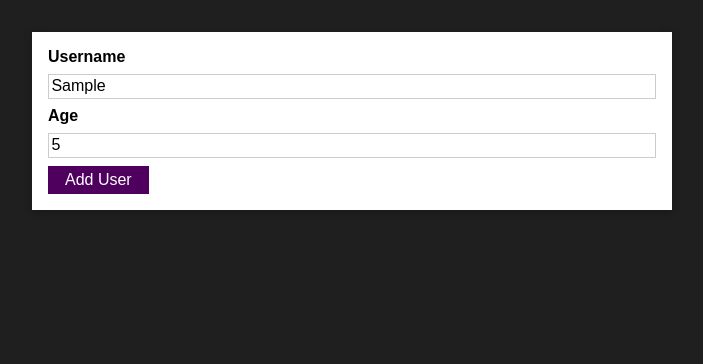
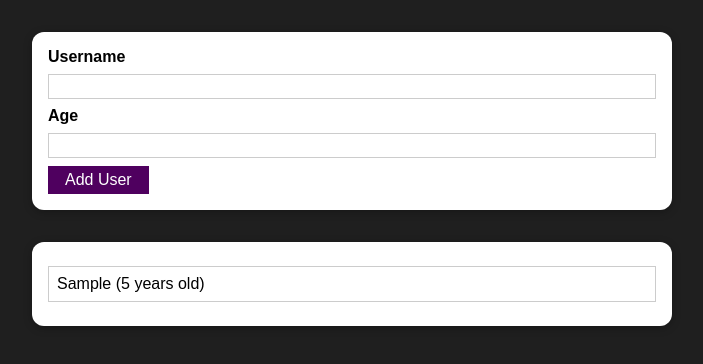
Before and after one commit to padepokanpenguin/todolist-course, a React (Create React App) app: page / in a window 1280 px wide. Both pictures are taken after typing "Sample", "5" into the empty fields and a click on the button "Add User". Shown: the top 364 px of the page, without its empty margins (288-991 px from the left). Built offline with nearby package versions, Linux system fonts and the light colour scheme.

Commit message:
adding userlist component

```diff
--- a/src/App.js
+++ b/src/App.js
@@ -1,10 +1,20 @@
-import React from 'react';
+import React, {useState} from 'react';
 import AddUser from './components/Users/AddUser';
+import UserList from './components/Users/UserList';
 
 function App() {
+  const [userList, setUserList] = useState([])
+
+  const addUserListHandler = (userName, userAge) => {
+    setUserList((prevList) => {
+      return [...prevList, {name: userName, age: userAge, id: Math.random().toString()}]
+    })
+  }
+
   return (
     <div>
-      <AddUser />
+      <AddUser onAddUser={addUserListHandler} />
+      <UserList users={userList} />
     </div>
   );
 }
--- a/src/components/UI/Card.module.css
+++ b/src/components/UI/Card.module.css
@@ -1,4 +1,5 @@
 .Card {
   background-color: white;
   box-shadow: 0 2px 8px rgba(0, 0, 0, .26);
+  border-radius: 12px;
 }
--- a/src/components/Users/AddUser.jsx
+++ b/src/components/Users/AddUser.jsx
@@ -1,21 +1,41 @@
-import React from 'react';
+import React, { useState } from 'react';
 import Card from '../UI/Card';
 import Button from '../UI/Button';
 import classes from './AddUser.module.css';
 
 const AddUser = props => {
+  const [enteredUsername, setEnteredUsername] = useState('');
+  const [enteredAge, setEnteredAge] = useState('')
 
   const addUserHandler = (event) => {
     event.preventDefault();
+    if (enteredUsername.trim().length === 0 || enteredAge.trim().length === 0) {
+      return;
+    }
+
+    if (+enteredAge < 1) {
+      return;
+    }
+    props.onAddUser(enteredUsername, enteredAge);
+    setEnteredUsername('');
+    setEnteredAge('');
+  }
+
+  const usernameChangeHandler = (event) => {
+    setEnteredUsername(event.target.value);
+  }
+
+  const ageChangeHandler = (event) => {
+    setEnteredAge(event.target.value)
   }
 
   return (
     <Card className={classes.Input}>
       <form onSubmit={addUserHandler}>
         <label htmlFor="username">Username</label>
-        <input id="username" type="text" />
+        <input onChange={usernameChangeHandler} id="username" type="text" value={enteredUsername} />
         <label htmlFor="age">Age</label>
-        <input id="age" type="number" />
+        <input onChange={ageChangeHandler} id="age" type="number" value={enteredAge} />
         <Button type="submit">Add User</Button>
       </form>
     </Card>
--- /dev/null
+++ b/src/components/Users/UserList.jsx
@@ -0,0 +1,15 @@
+import React from 'react';
+import Card from '../UI/Card';
+import classes from './UserList.module.css';
+
+const UserList = props => {
+  return (
+   <Card className={classes.Users}>
+      <ul>
+       {props.users.map(user => <li key={user.id}>{user.name} ({user.age} years old)</li>)}
+      </ul>
+   </Card>
+   )
+}
+
+export default UserList;
--- /dev/null
+++ b/src/components/Users/UserList.module.css
@@ -0,0 +1,16 @@
+.Users {
+  margin: 2rem auto;
+  width: 90%;
+  max-width: 40rem;
+}
+
+.Users ul {
+  list-style: none;
+  padding: 1rem;
+}
+
+.Users li {
+  border: 1px solid #ccc;
+  margin: .5rem 0;
+  padding: .5rem;
+}
```
